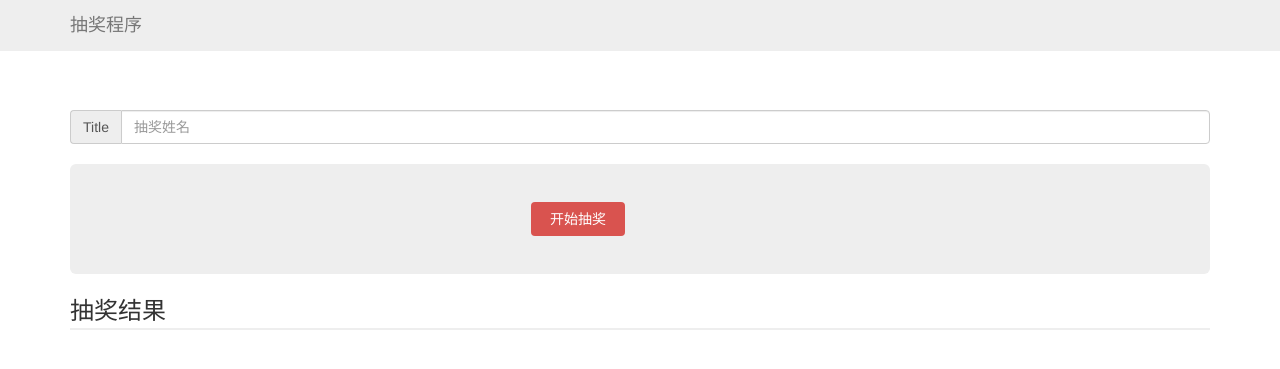
After one commit to coder-leo-bian/Project, a Flask app: page /choujiang/ in a window 1280 px wide. The commit adds this page. Shown: the top 369 px of the page. Run offline with Flask 2, Linux system fonts and the light colour scheme; parts of the project's set-up code (start-up, migrations or seed data) failed here and were passed over; some libraries are stand-ins or nearby versions.

Commit message:
临时抽奖

```diff
--- /dev/null
+++ b/app/Choujiang/__init__.py
@@ -0,0 +1 @@
+from . import yueduqiyuan
--- /dev/null
+++ b/app/static/js/summarize/pro3.js
@@ -0,0 +1,42 @@
+var address = 'http://localhost:9999';
+// var address = 'http://49.234.19.31:8082';
+// var address = 'http://111.229.161.111:8082';
+
+$(function () {
+    var result = {};
+
+    var oPop = $('#pop_con');
+    var iTime = 108;
+    oPop.css({display: 'block'});
+    var timer = setInterval(function () {
+        iTime--;
+        $('.progress-bar').css('width', 108 - iTime + '%');
+        if (iTime == 0) {
+            oPop.css({display: 'none'});
+            clearInterval(timer);
+            iTime = 108;
+        }
+    }, 80);
+
+    $("#submit").click(function () {
+        $('#img').css("display", "block")
+        $('.pop_con').html('<div class="popup"><p id="pop_tip">抽奖中···</p><div class="progress"><div class="progress-bar" role="progressbar" aria-valuenow="60" aria-valuemin="0" aria-valuemax="100" style="width: 108%;"></div></div></div><div class="mask"></div>')
+        var title = $(".form-control").val();
+        var data = {'title': title}
+        var req_json = JSON.stringify(data);
+        console.log(data);
+        $.ajax({
+            url: address + '/choujiang/solve',
+            type: 'post',
+            data: req_json,
+            contentType: "application/json",
+            dataType: 'json',
+        })
+            .done(function (dat) {
+                result = dat;
+                $('#show').text(result['result']);
+            })
+        // window.open(address + '/cjresult')  // 跳转打开一个新的窗口
+
+    })
+})
--- /dev/null
+++ b/app/templates/choujiang.html
@@ -0,0 +1,79 @@
+<!DOCTYPE html>
+<html>
+<head>
+    <meta http-equiv="Content-Type" content="text/html; charset=UTF-8">
+    <title>悦读奇缘抽奖小程序</title>
+    <link rel="stylesheet" href="../static/css/summarize/bootstrap.min.css">
+
+    <link rel="stylesheet" type="text/css" href="../static/css/summarize/pro2.css">
+
+
+</head>
+<body>
+	<div class="pop_con" id="pop_con" style="display: none;">
+	</div>
+
+<div class="navbar navbar-default navbar-static-top navbar-fixed-top">
+    <div class="container">
+        <!-- 导航条头部元素 -->
+        <div class="navbar-header">
+            <button class="navbar-toggle" data-toggle="collapse" data-target="#my_menu">
+                <span class="icon-bar"></span>
+                <span class="icon-bar"></span>
+                <span class="icon-bar"></span>
+            </button>
+            <a href="/choujiang/#" class="navbar-brand">抽奖程序</a>
+        </div>
+    </div>
+</div><!-- 导航栏 -->
+
+<br>
+<br>
+
+<!-- 文本输入栏 -->
+<div class="container">
+    <div class="input-group">
+        <span class="input-group-addon" id="basic-addon1">Title</span>
+        <input type="text" class="form-control" placeholder="抽奖姓名" aria-describedby="basic-addon1">
+    </div>
+
+    <br>
+    <div class="jumbotron firstpart">
+        <div class="row">
+            <div class="container">
+                <div class="row">
+                    <div class="col-lg-6">
+                        <div style="text-align:right;">
+                            <button id="submit" class="my-buttton" type="submit" name="" value="">开始抽奖</button>
+                        </div>
+                    </div>
+                </div>
+            </div>
+        </div>
+    </div>
+</div><!-- 文本输入栏 -->
+<img src="http://5b0988e595225.cdn.sohucs.com/q_70,c_zoom,w_640/images/20190121/4b3f201350344902965a644775908c1b.gif" id="img" style="margin: auto; display: none" alt="">
+
+
+<br>
+
+<!-- 展示目录栏 -->
+<div class="container">
+    <span style="font-size:24px;">抽奖结果</span>
+    <hr style="border-top: 2px solid #eee;margin-top: 0px;">
+    <h3 id="show"></h3>
+</div><!-- 展示目录栏 -->
+
+
+
+<!-- 加载javascript -->
+<script src="../static/js/summarize/jquery.min.js"></script>
+<script src="../static/js/summarize/bootstrap.min.js"></script>
+<script src="../static/js/summarize/d3.v3.min.js" charset="utf-8"></script>
+<script src="../static/js/summarize/d3.min.js"></script>
+<script src="../static/js/summarize/d3-legend.min.js"></script>
+
+<script type="text/javascript" src="../static/js/summarize/pro3.js"></script>
+
+</body>
+</html>
--- a/app/view.py
+++ b/app/view.py
@@ -17,6 +17,8 @@ from GenerationSummarize import MMR_summarize, textrank_summarize as ts
 logger = logging.getLogger(__name__)
 from tools.LoggingConfig import config_logger
 from flask_cors import CORS
+from Choujiang import yueduqiyuan
+import random, time
 CORS(app)
 
 
@@ -109,3 +111,17 @@ def get_shuffle_context_by_mysql():
     result['content'] = news.comment
     result['title'] = news.title
     return jsonify(result)
+
+
+@app.route('/choujiang/', methods=['GET', 'POST'])
+def choujiang():
+    return render_template('choujiang.html')
+
+@app.route('/choujiang/solve', methods=['GET', 'POST'])
+def choujiang_solve():
+    data = request.json
+    time.sleep(3)
+    title = data['title']
+    cj = yueduqiyuan.ChouJiang()
+    res = cj.start(title)
+    return jsonify({'result': res})
```
Also changed, not shown: app/Choujiang/yueduqiyuan.py (added, +9 -0 lines), app/templates/ProjectHome.html (+16 -1 lines), app/templates/cjresult.html (added, +10 -0 lines).
